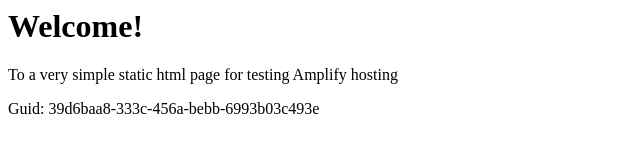
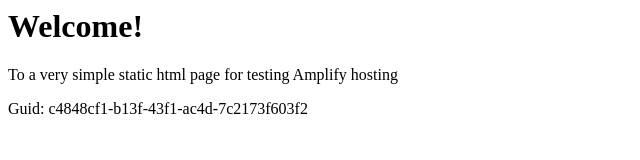
Before and after one commit to aws-aemilia-nrt/Github-PR-Commit-Integration-Test-DoNotTouch-GitHubWebhookPushCanaryTest-v1-preprod-ap-northeast-1, a website: page src/index.html in a window 1280 px wide. Shown: the full height of the page, 0-640 px from the left. Drawn offline with Linux system fonts and the light colour scheme.

Commit message:
commit from integ tests

```diff
--- a/src/index.html
+++ b/src/index.html
@@ -12,6 +12,6 @@
 <body>
     <h1>Welcome!</h1>
     <p>To a very simple static html page for testing Amplify hosting</p>
-    <p>Guid: 39d6baa8-333c-456a-bebb-6993b03c493e</p></body>
+    <p>Guid: c4848cf1-b13f-43f1-ac4d-7c2173f603f2</p></body>
 
 </html>
```
